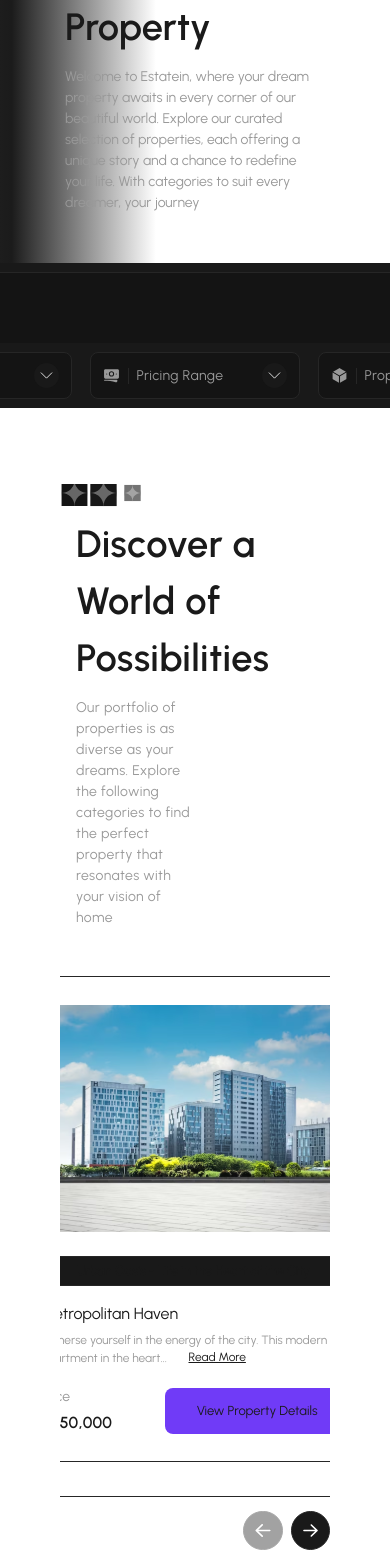
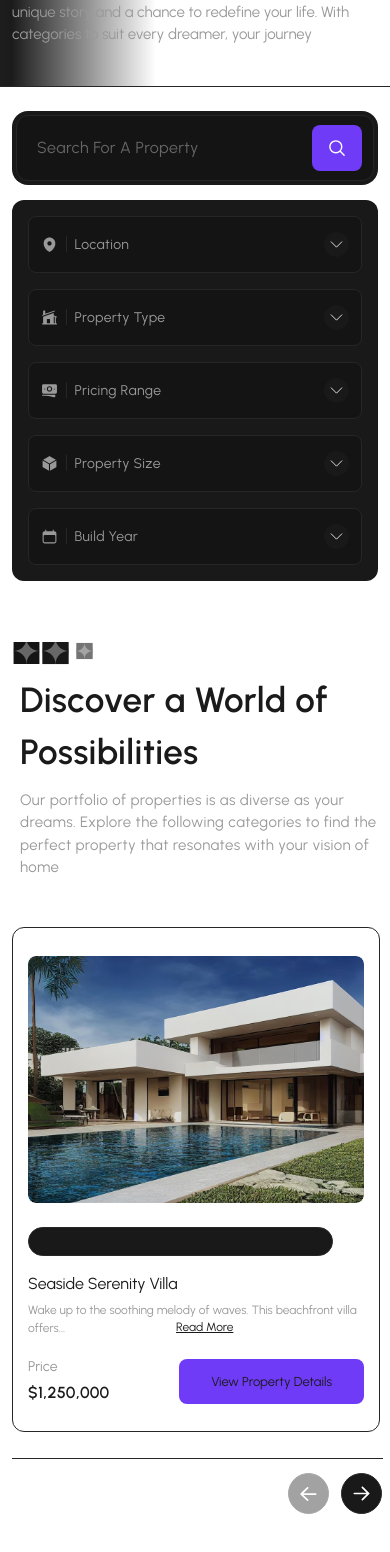
Before and after one commit to OLADIMEJI988/estatein, a Next.js app: page /property in a window 390 px wide. Shown: the part 346-1898 px from the top of the page. Built offline with nearby package versions, Linux system fonts and the light colour scheme.

Commit message:
property mobile done

```diff
--- a/app/about/page.tsx
+++ b/app/about/page.tsx
@@ -10,7 +10,7 @@ import ValuedClients from "@/components/ValuedClients";
 
 export default function About() {
   return (
-    <div className="font-urbanist mt-[20px] lg:mt-[70px] mb-[120px] max-w-[1200px] max-lg:w-full mx-auto px-4 max-lg:px-[12px] overflow-hidden">
+    <div className="font-urbanist mt-[20px] lg:mt-[70px] mb-[120px] max-lg:mb-[100px] max-w-[1200px] max-lg:w-full mx-auto px-4 max-lg:px-[12px] overflow-hidden">
       <div className="flex items-center gap-[40px] max-lg:flex-col-reverse max-lg:gap-10">
         <div className="items-start mr-auto max-lg:mr-0">
           <div className="flex justify-start">
--- a/app/property/page.tsx
+++ b/app/property/page.tsx
@@ -3,7 +3,7 @@
 import Dropdown from "@/components/Dropdown";
 import ThreeStars from "@/components/ThreeStars";
 import Image from "next/image";
-import { useState } from "react";
+import { useEffect, useState } from "react";
 import { motion, AnimatePresence } from "framer-motion";
 import AvailableProperty from "@/components/AvailableProperty";
 import ReachOut from "@/components/ReachOut";
@@ -145,25 +145,34 @@ export default function Property() {
       price: "$450,000",
       location: "Urban Oasis",
       destination: "Life in the Heart of the City",
-
     },
   ];
 
   const [startIndex, setStartIndex] = useState(0);
   const [direction, setDirection] = useState(0);
+  const [cardsPerPage, setCardsPerPage] = useState(3);
   const [activeDropdown, setActiveDropdown] = useState<number | null>(null);
 
+  useEffect(() => {
+    const handleResize = () => {
+      setCardsPerPage(window.innerWidth < 1024 ? 1 : 3); // 1 card for mobile (<1024px), 3 for desktop
+    };
+    handleResize();
+    window.addEventListener("resize", handleResize);
+    return () => window.removeEventListener("resize", handleResize);
+  }, []);
+
   const handleNext = () => {
-    if (startIndex + 3 < properties.length) {
+    if (startIndex + cardsPerPage < properties.length) {
       setDirection(1);
-      setStartIndex(startIndex + 3);
+      setStartIndex((prev) => prev + 1); // ✅ count in 1’s
     }
   };
 
   const handlePrev = () => {
-    if (startIndex - 3 >= 0) {
+    if (startIndex > 0) {
       setDirection(-1);
-      setStartIndex(startIndex - 3);
+      setStartIndex((prev) => prev - 1); // ✅ count in 1’s
     }
   };
 
@@ -174,13 +183,12 @@ export default function Property() {
   };
 
   const totalCards = properties.length;
-  const cardsPerPage = 3;
   const currentCount = Math.min(startIndex + cardsPerPage, totalCards);
 
   return (
     <>
       <div
-        className="font-urbanist relative mb-[170px] border-b border-[#262626] px-[65px] py-[100px]"
+        className="font-urbanist relative mb-[170px] max-lg:mb-0 border-b border-[#262626] px-[65px] max-lg:px-[12px] py-[100px] max-lg:pt-[30px] max-lg:pb-[40px]"
         style={{
           background:
             "linear-gradient(90deg, #1D1D1D 0%, #1B1B1B 3%, transparent 40%)",
@@ -189,7 +197,7 @@ export default function Property() {
         <p className="font-urbanist-semibold text-[38px]">
           Find Your Dream Property
         </p>
-        <p className="text-[#999999] mt-[10px] text-[14px]">
+        <p className="text-[#999999] mt-[10px] text-[14px] max-lg:text-[15px]">
           Welcome to Estatein, where your dream property awaits in every corner
           of our beautiful world. Explore our curated selection of properties,
           each offering a unique story and a chance to redefine your life. With
@@ -197,29 +205,31 @@ export default function Property() {
         </p>
 
         <div className="flex justify-center relative">
-          <div className="p-[9px] bg-[#191919] rounded-t-2xl absolute translate-y-[50px] w-[1000px]">
+          <div className="p-[9px] max-lg:p-1 bg-[#191919] rounded-t-2xl max-lg:rounded-2xl absolute translate-y-[50px] max-lg:translate-y-[65px] w-[1000px] max-lg:w-full">
             <div className="relative">
               <input
                 type="text"
                 placeholder="Search For A Property"
-                className="bg-[#141414] border placeholder:text-[#666666] text-[#999999] border-[#262626] w-full rounded-t-xl tracking-wide px-[20px] py-[23px] pr-[140px] cursor-pointer focus:outline-none focus:border-[#703BF7]"
+                className="bg-[#141414] border placeholder:text-[#666666] text-[#999999] border-[#262626] w-full rounded-t-xl max-lg:rounded-xl tracking-wide px-[20px] py-[23px] max-lg:py-[20px] pr-[140px] cursor-pointer focus:outline-none focus:border-[#703BF7]"
               />
-              <button className="absolute right-[12px] top-1/2 -translate-y-1/2 bg-[#703BF7] py-[13px] px-[15px] flex items-center rounded-lg cursor-pointer">
+              <button className="absolute right-[12px] top-1/2 -translate-y-1/2 bg-[#703BF7] py-[13px] px-[15px] flex max-lg:justify-center items-center rounded-lg cursor-pointer">
                 <Image
-                  className="h-[20px] w-[20px] mr-[6px]"
+                  className="h-[20px] w-[20px] mr-[6px] max-lg:mr-0"
                   src="/whitesearchicon.svg"
                   alt=""
                   width={20}
                   height={20}
                   priority
                 />
-                <p className="text-[14px] tracking-wide">Find Property</p>
+                <p className="text-[14px] tracking-wide max-lg:hidden">
+                  Find Property
+                </p>
               </button>
             </div>
           </div>
 
           {/* Dropdown Filters */}
-          <div className="p-[9px] bg-[#191919] flex rounded-xl z-50 absolute translate-y-[130px] gap-[18px]">
+          <div className="p-[9px] max-lg:p-[16px] max-lg:mt-6 bg-[#191919] flex max-lg:flex-col max-lg:w-full rounded-xl z-50 absolute translate-y-[130px] gap-[18px] max-lg:gap-4">
             {dropdown.map((item, index) => (
               <Dropdown
                 key={index}
@@ -236,14 +246,14 @@ export default function Property() {
         </div>
       </div>
 
-      <div className="mx-[60px] font-urbanist overflow-hidden mb-[120px]">
+      <div className="mx-[60px] max-lg:mx-[12px] max-lg:mt-[555px] font-urbanist overflow-hidden mb-[120px] max-lg:mb-[100px] max-lg:w-full">
         <div className="items-start mr-auto">
           <ThreeStars />
-          <div className="mt-[14px] ml-4 tracking-wide">
-            <p className="text-[38px] font-urbanist-semibold">
+          <div className="mt-[14px] ml-4 max-lg:ml-2 tracking-wide">
+            <p className="text-[38px] max-lg:text-[35px] font-urbanist-semibold">
               Discover a World of Possibilities
             </p>
-            <p className="mt-[10px] text-[#999999] text-[14px] pr-[130px]">
+            <p className="mt-[10px] text-[#999999] text-[14px] max-lg:text-[15px] pr-[130px] max-lg:pr-[12px]">
               Our portfolio of properties is as diverse as your dreams. Explore
               the following categories to find the perfect property that
               resonates with your vision of home
@@ -251,10 +261,10 @@ export default function Property() {
           </div>
 
           {/* Cards */}
-          <div className="flex gap-5 justify-center mx-[60px] mt-12 mb-[34px] relative min-h-[320px]">
+          <div className="flex gap-5 justify-center mx-[60px] max-lg:mx-0 max-lg:mr-[22px] mt-12 mb-[34px] relative min-h-[320px]">
             <AnimatePresence mode="wait" custom={direction}>
               {properties
-                .slice(startIndex, startIndex + 3)
+                .slice(startIndex, startIndex + cardsPerPage)
                 .map((property, idx) => (
                   <motion.div
                     key={property.title + idx + startIndex}
@@ -263,7 +273,11 @@ export default function Property() {
                     initial="enter"
                     animate="center"
                     exit="exit"
-                    transition={{ duration: 0.3, ease: "easeOut", delay: idx * 0.05 }}
+                    transition={{
+                      duration: 0.3,
+                      ease: "easeOut",
+                      delay: idx * 0.05,
+                    }}
                   >
                     <AvailableProperty {...property} />
                   </motion.div>
@@ -271,11 +285,11 @@ export default function Property() {
             </AnimatePresence>
           </div>
 
-          <div className="h-[1px] bg-[#262626] w-full"></div>
+          <div className="h-[1px] bg-[#262626] w-full max-lg:w-[95%] -mt-2 lg:-mt-1"></div>
 
           {/* Navigation */}
           <div className="flex justify-between w-full gap-2 mt-[14px] items-center">
-            <p className="text-white text-sm -mt-3">
+            <p className="text-white text-sm max-lg:text-base -mt-3">
               <span className={startIndex === 0 ? "opacity-40" : "opacity-100"}>
                 {currentCount.toString().padStart(2, "0")}
               </span>{" "}
@@ -290,14 +304,14 @@ export default function Property() {
                 {totalCards.toString().padStart(2, "0")}
               </span>
             </p>
-            <div className="flex gap-2">
+            <div className="flex gap-2 max-lg:gap-3 max-lg:mr-[20px]">
               <button
                 onClick={handlePrev}
                 disabled={startIndex === 0}
                 className="py-[12px] px-[11px] bg-[#191919] border border-[#262626] rounded-4xl text-white cursor-pointer disabled:opacity-40"
               >
                 <Image
-                  className="w-[15.7px] rounded-full"
+                  className="w-[15.7px] max-lg:w-[17px] rounded-full"
                   src="/previous.svg"
                   alt="banner"
                   width={30}
@@ -307,11 +321,11 @@ export default function Property() {
               </button>
               <button
                 onClick={handleNext}
-                disabled={startIndex + cardsPerPage >= properties.length}
+                disabled={startIndex + cardsPerPage >= totalCards}
                 className="p-[8px] bg-[#191919] border border-[#262626] rounded-4xl text-white cursor-pointer disabled:opacity-40"
               >
                 <Image
-                  className="w-[21px] rounded-full"
+                  className="w-[21px] max-lg:w-[23px] rounded-full"
                   src="/next.svg"
                   alt="banner"
                   width={30}
--- a/components/AvailableProperty.tsx
+++ b/components/AvailableProperty.tsx
@@ -21,7 +21,7 @@ export default function AvailableProperty({
   destination,
 }: CardProps) {
   return (
-    <div className="border font-urbanist border-[#262626] bg-transparent min-w-[357px] rounded-xl px-[23px] pt-7 pb-[26px]">
+    <div className="border font-urbanist border-[#262626] bg-transparent w-[357px] max-lg:w-full rounded-xl px-[23px] max-lg:px-[15px] pt-7 pb-[26px]">
       <div className="cursor-pointer overflow-hidden rounded-lg">
         <Image
           className="w-full transform transition-transform duration-300 hover:scale-108"
--- a/components/Banner.tsx
+++ b/components/Banner.tsx
@@ -44,7 +44,7 @@ export default function Banner() {
           </p>
 
           <div
-            className="p-[5px] max-lg:p-[8px] ml-auto mr-6 max-lg:mr-2 bg-[#303030] hover:bg-[#141414] smooth-transition cursor-pointer rounded-full"
+            className="p-[5px] ml-auto mr-6 max-lg:mr-2 bg-[#303030] hover:bg-[#141414] smooth-transition cursor-pointer rounded-full"
             onClick={handleClose}
           >
             <Image
--- a/components/Dropdown.tsx
+++ b/components/Dropdown.tsx
@@ -61,10 +61,10 @@ export default function Dropdown({
   }, [isOpen, onToggle]);
 
   return (
-    <div className="relative w-[210px]" ref={dropdownRef}>
+    <div className="relative w-[210px] max-lg:w-full" ref={dropdownRef}>
       {/* Dropdown Trigger */}
       <div
-        className={`bg-[#141414] flex items-center border rounded-[8px] tracking-wide px-[12px] py-[10px] cursor-pointer ${
+        className={`bg-[#141414] flex items-center border rounded-[8px] tracking-wide px-[12px] py-[10px] max-lg:py-[15px] cursor-pointer ${
           isOpen ? "border-[#703BF7]" : "border-[#262626]"
         }`}
         onClick={toggleDropdown}
--- a/components/Footer.jsx
+++ b/components/Footer.jsx
@@ -20,7 +20,7 @@ export default function Footer() {
             <p className="text-[28px] font-bold mb-3">
               Start Your Real Estate Journey Today
             </p>
-            <p className="text-[#999999] text-[14px] mb-6 leading-6">
+            <p className="text-[#999999] text-[14px] mb-6 max-lg:mb-4 leading-6">
               Your dream property is just a click away. Whether you're looking
               for a new home, a strategic investment, or expert real estate
               advice, Estatein is here to assist you every step of the way. Take
@@ -75,7 +75,7 @@ export default function Footer() {
           </div>
         </div>
 
-        <div className="grid grid-cols-2 bg-transparent max-lg:px-3 max-lg:w-full sm:grid-cols-3 lg:grid-cols-5 gap-8 text-left font-urbanist">
+        <div className="grid grid-cols-2 bg-transparent max-lg:pl-[6%] max-lg:w-full sm:grid-cols-3 lg:grid-cols-5 gap-8 text-left font-urbanist">
           {[
             {
               title: "Home",
@@ -98,10 +98,6 @@ export default function Footer() {
               ],
             },
             {
-              title: "Properties",
-              links: ["Portfolio", "Categories"],
-            },
-            {
               title: "Services",
               links: [
                 "Valuation Mastery",
@@ -110,6 +106,10 @@ export default function Footer() {
                 "Closing Success",
                 "Property Management",
               ],
+            },
+            {
+              title: "Properties",
+              links: ["Portfolio", "Categories"],
             },
             {
               title: "Contact Us",
--- a/components/Navbar.tsx
+++ b/components/Navbar.tsx
@@ -30,21 +30,21 @@ export default function Navbar() {
 
       {/* Navbar */}
       <div
-        className={`min-w-0 border borderbg bg-[#1A1A1A] flex justify-between max-lg:px-4 px-12 items-center py-[14px] max-lg:py-[19px] font-urbanist relative z-50 transition-all duration-300 ${
+        className={`min-w-0 border borderbg bg-[#1A1A1A] flex justify-between max-lg:px-3 px-12 items-center py-[14px] max-lg:py-[17px] font-urbanist relative z-50 transition-all duration-300 ${
           menuOpen ? "max-lg:opacity-0 max-lg:pointer-events-none" : ""
         }`}
       >
         {/* Logo */}
         <div className="flex items-center">
           <Image
-            className="h-[30px] max-lg:h-[35px] object-contain"
+            className="h-[30px] max-lg:h-[33px] object-contain"
             src="/logo.svg"
             alt="logo"
             width={42}
             height={38}
             priority
           />
-          <p className="font-urbanist-semibold text-xl max-lg:text-2xl tracking-wide">
+          <p className="font-urbanist-semibold text-xl max-lg:text-[22px] tracking-wide">
             Estatein
           </p>
         </div>
--- a/components/ReachOut.tsx
+++ b/components/ReachOut.tsx
@@ -7,13 +7,13 @@ import Image from "next/image";
 
 export default function ReachOut() {
   return (
-    <div className="items-start mr-auto mt-[110px] font-urbanist">
+    <div className="items-start mr-auto mt-[110px] max-lg:w-full font-urbanist">
       <ThreeStars />
-      <div className="mt-[14px] ml-4 tracking-wide">
-        <p className="text-[38px] font-urbanist-semibold">
+      <div className="mt-[14px] ml-4 max-lg:ml-2 tracking-wide">
+        <p className="text-[38px] max-lg:text-[35px] font-urbanist-semibold">
           Let&lsquo;s Make it Happen
         </p>
-        <p className="mt-[10px] text-[#999999] text-[14px] pr-[130px]">
+        <p className="mt-[10px] text-[#999999] text-[14px] max-lg:text-[15px] pr-[130px] max-lg:pr-[25px]">
           Ready to take the first step toward your dream property? Fill out the
           form below, and our real estate wizards will work their magic to find
           your perfect match. Don&lsquo;t wait; let&lsquo;s embark on this exciting journey
@@ -21,9 +21,9 @@ export default function ReachOut() {
         </p>
       </div>
 
-      <div className="flex flex-col gap-8 border border-[#262626] rounded-lg p-[60px] ml-4 mt-12">
+      <div className="flex flex-col gap-8 border border-[#262626] rounded-lg p-[60px] max-lg:px-[15px] max-lg:py-[30px] max-lg:mr-[23px] ml-4 max-lg:ml-0 max-lg:w-auto mt-12">
         {/* First Row - Text Inputs */}
-        <div className="flex gap-[30px]">
+        <div className="flex max-lg:flex-col gap-[30px]">
           <InputValidation
             title="First Name"
             placeholder="Enter First Name"
@@ -53,7 +53,7 @@ export default function ReachOut() {
         </div>
 
         {/* Second Row - Dropdowns */}
-        <div className="flex gap-[30px] mt-[20px]">
+        <div className="flex max-lg:flex-col gap-[30px] mt-[20px] max-lg:mt-0">
           <DropdownValidation
             title="Preferred Location"
             options={["Lagos", "Abuja", "Port Harcourt", "Ibadan", "Other"]}
@@ -77,9 +77,9 @@ export default function ReachOut() {
         </div>
 
         {/* Third Row */}
-        <div className="flex gap-[30px] w-full mt-[20px] items-start">
+        <div className="flex max-lg:flex-col gap-[30px] w-full mt-[20px] max-lg:mt-0 items-start">
           {/* Left column: Dropdown */}
-          <div className="flex flex-col w-[101%]">
+          <div className="flex flex-col w-[101%] max-lg:w-full">
             <DropdownValidation
               title="Budget"
               options={[
@@ -94,8 +94,8 @@ export default function ReachOut() {
           </div>
 
           {/* Right column: Inputs */}
-          <div className="flex gap-[20px] w-full -mt-[1px]">
-            <div className="tracking-wide flex flex-col justify-center min-w-[47%]">
+          <div className="flex max-lg:flex-col gap-[20px] w-full -mt-[1px]">
+            <div className="tracking-wide flex flex-col justify-center min-w-[47%] max-lg:w-full">
               <p className="mb-2">Preferred Contact Method</p>
 
               {/* Input wrapper */}
@@ -113,7 +113,7 @@ export default function ReachOut() {
                 <input
                   type="text"
                   placeholder="Enter Your Number"
-                  className="flex-1 bg-transparent cursor-pointer text-white placeholder:text-[13px] placeholder:text-[#666666] focus:outline-none pr-6"
+                  className="flex-1 bg-transparent cursor-pointer text-white placeholder:text-[13px] placeholder:text-[#666666] focus:outline-none pr-6 max-lg:pr-0"
                 />
 
                 {/* Right Circle */}
@@ -122,7 +122,7 @@ export default function ReachOut() {
             </div>
 
             <div className="tracking-wide flex flex-col justify-center w-full mt-[4px]">
-              <div className="mb-[32px]"></div>
+              <div className="mb-[32px] max-lg:mb-0"></div>
               <div className="relative w-full">
                 {/* Mail Icon */}
                 <Image
@@ -146,7 +146,7 @@ export default function ReachOut() {
         </div>
 
         {/* Message Input */}
-        <div className="gap-[30px] w-full mt-[20px] items-start">
+        <div className="gap-[30px] w-full mt-[20px] max-lg:mt-0 items-start">
           <p>Message</p>
           <textarea
             placeholder="Enter your Message here.."
@@ -154,8 +154,8 @@ export default function ReachOut() {
           />
         </div>
 
-        <div className="flex items-center justify-between">
-          <div className="flex items-center gap-[6px]">
+        <div className="flex max-lg:flex-col items-center justify-between">
+          <div className="flex items-center gap-[6px] max-lg:gap-[10px]">
             <input
               type="checkbox"
               name="price"
@@ -167,7 +167,7 @@ export default function ReachOut() {
             </p>
           </div>
 
-          <button className="bg-[#703BF7] px-[25px] py-[14px] rounded-lg text-[15px] cursor-pointer">Send Your Message</button>
+          <button className="bg-[#703BF7] px-[25px] py-[14px] rounded-lg text-[15px] cursor-pointer max-lg:w-full max-lg:mt-8">Send Your Message</button>
         </div>
       </div>
     </div>
--- a/components/Value.tsx
+++ b/components/Value.tsx
@@ -30,7 +30,7 @@ export default function Value() {
               />
             </div>
 
-            <div className="w-[1px] max-lg:w-full h-[120px] max-lg:h-[1px] max-lg:my-10 mx-4 max-lg:mx-0 bg-[#262626]"></div>
+            <div className="w-[1px] max-lg:w-full h-[120px] max-lg:h-[1px] max-lg:my-5 mx-4 max-lg:mx-0 bg-[#262626]"></div>
 
             <div>
               <EachValue
@@ -42,7 +42,7 @@ export default function Value() {
           </div>
 
           {/* Middle LIne */}
-          <div className="h-[1px] w-full bg-[#262626] my-[24px] max-lg:my-10"></div>
+          <div className="h-[1px] w-full bg-[#262626] my-[24px] max-lg:my-5"></div>
 
           <div className="flex max-lg:flex-col">
             <div>
@@ -53,7 +53,7 @@ export default function Value() {
               />
             </div>
 
-            <div className="w-[1px] max-lg:w-full h-[120px] max-lg:h-[1px] mx-4 max-lg:mx-0 max-lg:my-10 bg-[#262626]"></div>
+            <div className="w-[1px] max-lg:w-full h-[120px] max-lg:h-[1px] mx-4 max-lg:mx-0 max-lg:my-5 bg-[#262626]"></div>
 
             <div>
               <EachValue
```
